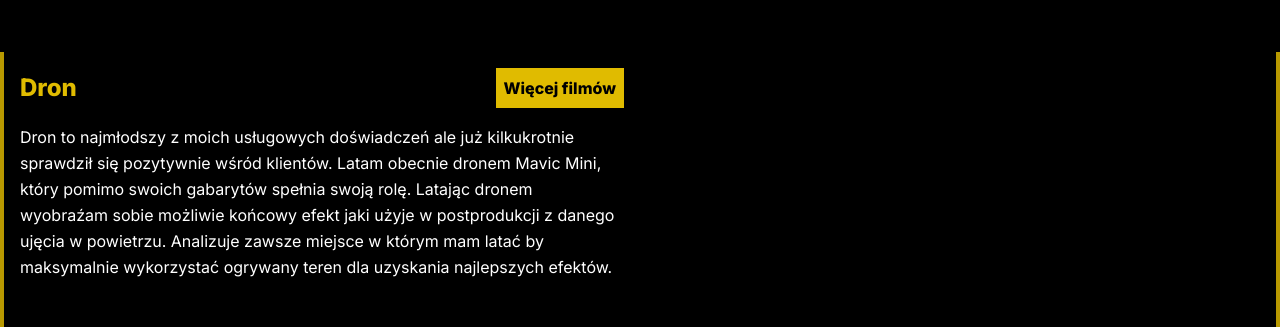
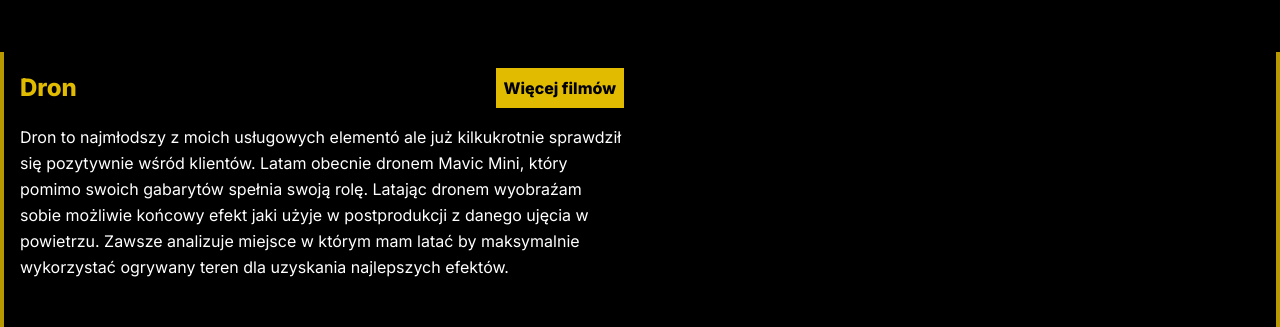
Before and after one commit to Bonzo7aab/slomka, a Next.js app: page / in a window 1280 px wide. Shown: the part 1440-1767 px from the top of the page. Built offline with nearby package versions, Linux system fonts and the light colour scheme.

Commit message:
Offer drone description fix

```diff
--- a/components/Offer.tsx
+++ b/components/Offer.tsx
@@ -105,10 +105,10 @@ Jeżeli klient zostawia pełną kontrolę nagrań do mojej dyspozycji to kieruje
                             <div className="flex items-center text-2xl title-font text-cp0-500">Dron</div>
                             <Link href={'/filmy'} className='p-2 text-black duration-150 bg-cp0-500 hover:bg-cp0-600'>Więcej filmów</Link>
                         </div>
-                        <span className="text-base leading-relaxed">Dron to najmłodszy z moich usługowych doświadczeń ale już kilkukrotnie sprawdził się pozytywnie wśród klientów.
+                        <span className="text-base leading-relaxed">Dron to najmłodszy z moich usługowych elementó ale już kilkukrotnie sprawdził się pozytywnie wśród klientów.
 Latam obecnie dronem Mavic Mini, który pomimo swoich gabarytów spełnia swoją rolę.
 Latając dronem wyobraźam sobie możliwie końcowy efekt jaki użyje w postprodukcji z danego ujęcia w powietrzu.
-Analizuje zawsze miejsce w którym mam latać by maksymalnie wykorzystać ogrywany teren dla uzyskania najlepszych efektów.</span>
+Zawsze analizuje miejsce w którym mam latać by maksymalnie wykorzystać ogrywany teren dla uzyskania najlepszych efektów.</span>
                     </div>
                     <div className="grid items-end grid-cols-3 gap-2 mt-8 text-white">
                         {drone.slice(0, 3).map((video, i) => <VideoItem key={i} data={video} currentlyPlaying={currentlyPlayingDrone} setCurrentlyPlaying={setCurrentlyPlayingDrone} />)}
```
